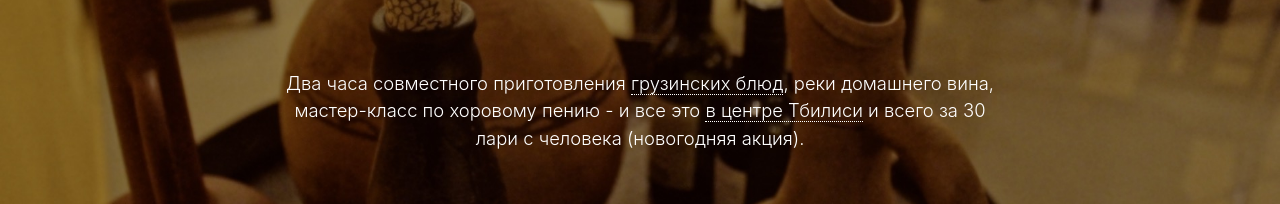
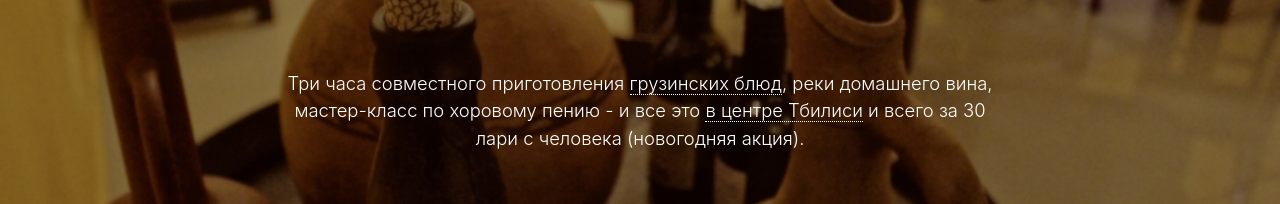
Before and after one commit to GeorgeStrakhov/chakandrila-website, a website with bundled scripts: page index.html in a window 1280 px wide. Shown: the part 401-605 px from the top of the page. Built offline with nearby package versions, Linux system fonts and the light colour scheme.

Commit message:
three hours

```diff
--- a/index.html
+++ b/index.html
@@ -88,7 +88,7 @@ gtag('config', 'UA-131803085-1');
           </div>
           <div class="col-lg-8 mx-auto">
             <hr>
-            <p class="mb-5">Два часа совместного приготовления <a href="https://goo.gl/1VYeb5" class="chaka-link" target="_blank">грузинских блюд</a>, реки домашнего вина, мастер-класс по хоровому пению - и все это <a href="https://goo.gl/maps/24VUBGDko7N2" class="chaka-link" target="_blank">в центре Тбилиси</a> и всего за 30 лари с человека (новогодняя акция).</p>
+            <p class="mb-5">Три часа совместного приготовления <a href="https://goo.gl/1VYeb5" class="chaka-link" target="_blank">грузинских блюд</a>, реки домашнего вина, мастер-класс по хоровому пению - и все это <a href="https://goo.gl/maps/24VUBGDko7N2" class="chaka-link" target="_blank">в центре Тбилиси</a> и всего за 30 лари с человека (новогодняя акция).</p>
             <p>Записывайтесь по телефону!</p>
             <a class="btn btn-primary btn-xl js-scroll-trigger" href="tel:+995591207186">
               <span>+995 591 20 71 86&nbsp;&nbsp;</span>
```
